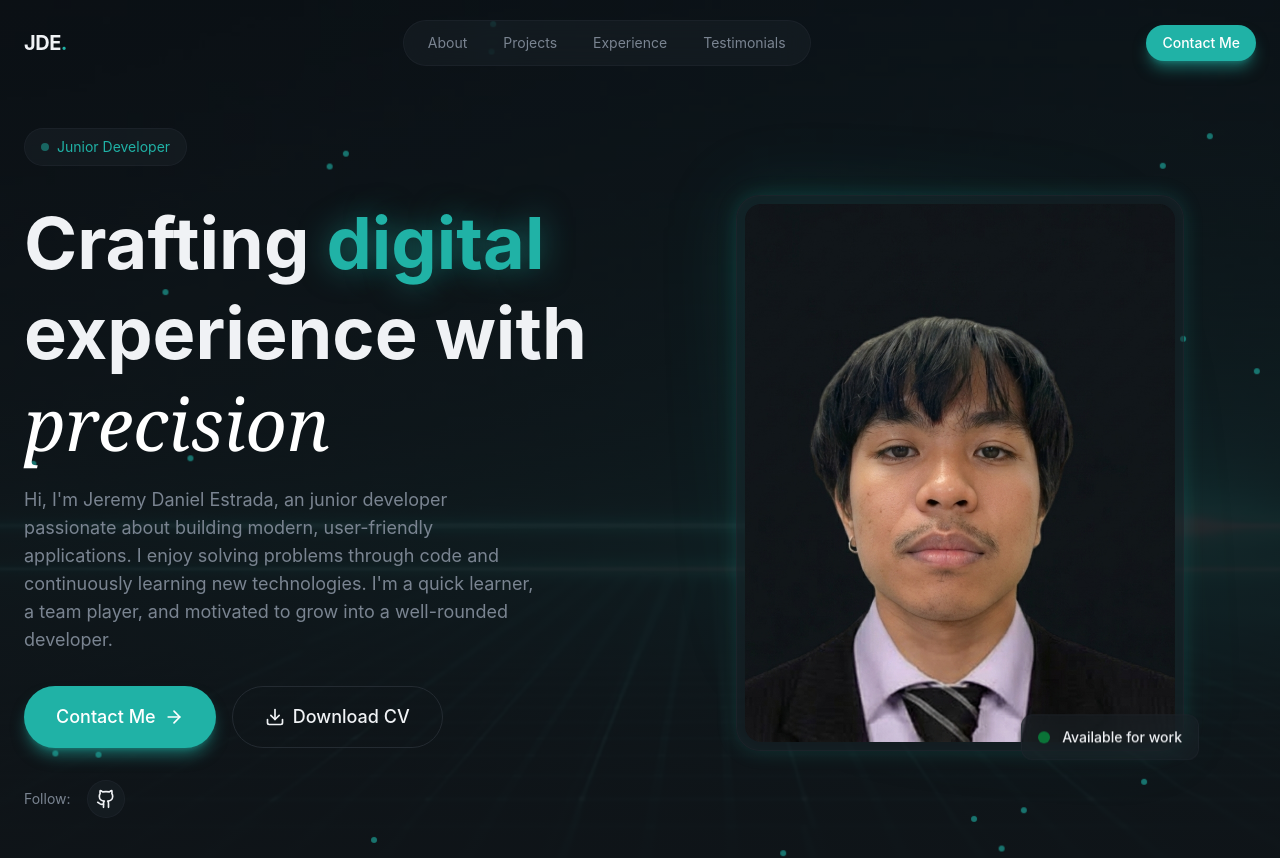
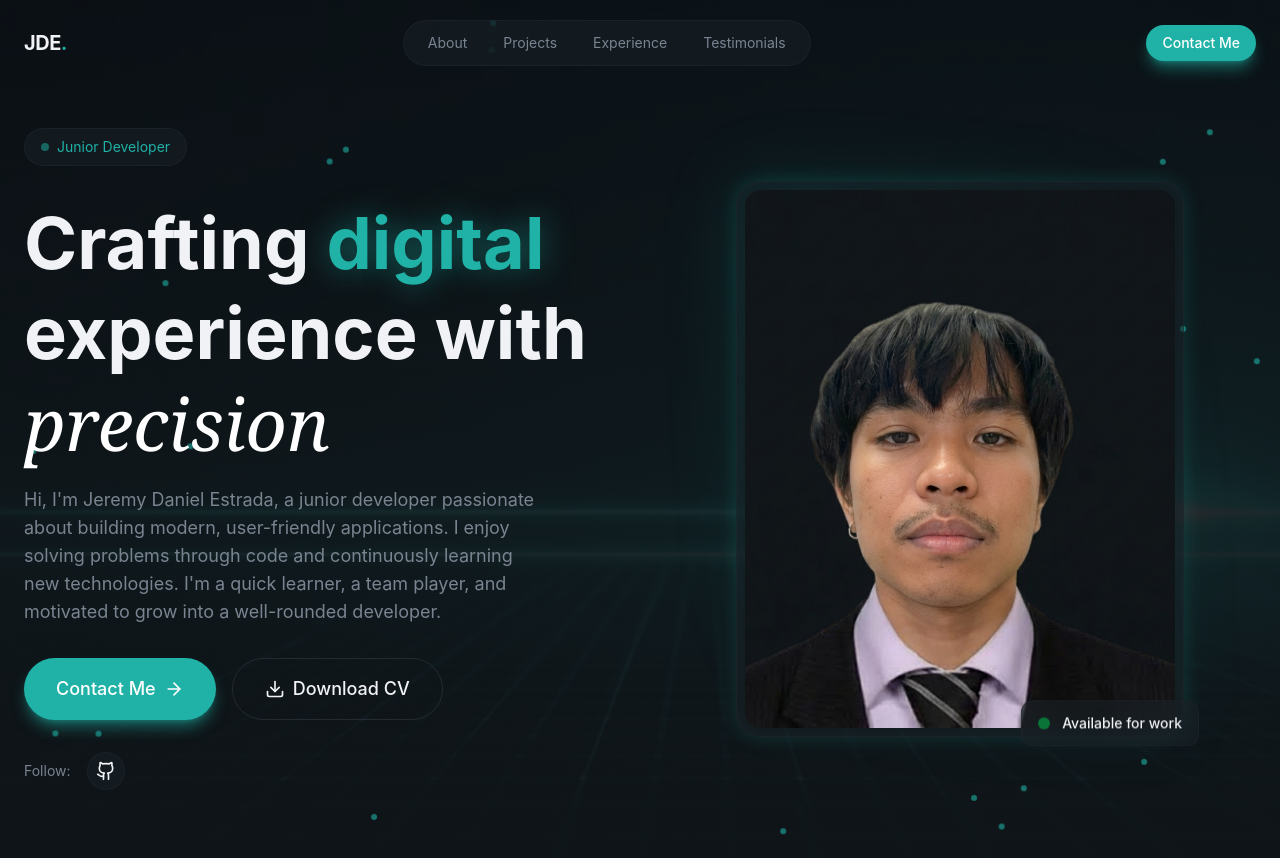
Before and after one commit to jeremydanielestrada/Portfolio-New, a React (Vite) app: page / in a window 1280 px wide. Shown: the top 858 px of the page. Built offline with nearby package versions, Linux system fonts and the light colour scheme.

Commit message:
fix typo

```diff
--- a/src/components/sections/Hero.tsx
+++ b/src/components/sections/Hero.tsx
@@ -91,7 +91,7 @@ export const Hero = () => {
                 </span>
               </h1>
               <p className="text-lg text-muted-foreground max-w-lg animate-fade-in animation-delay-200">
-                Hi, I&apos;m Jeremy Daniel Estrada, an junior developer
+                Hi, I&apos;m Jeremy Daniel Estrada, a junior developer
                 passionate about building modern, user-friendly applications. I
                 enjoy solving problems through code and continuously learning
                 new technologies. I&apos;m a quick learner, a team player, and
```
